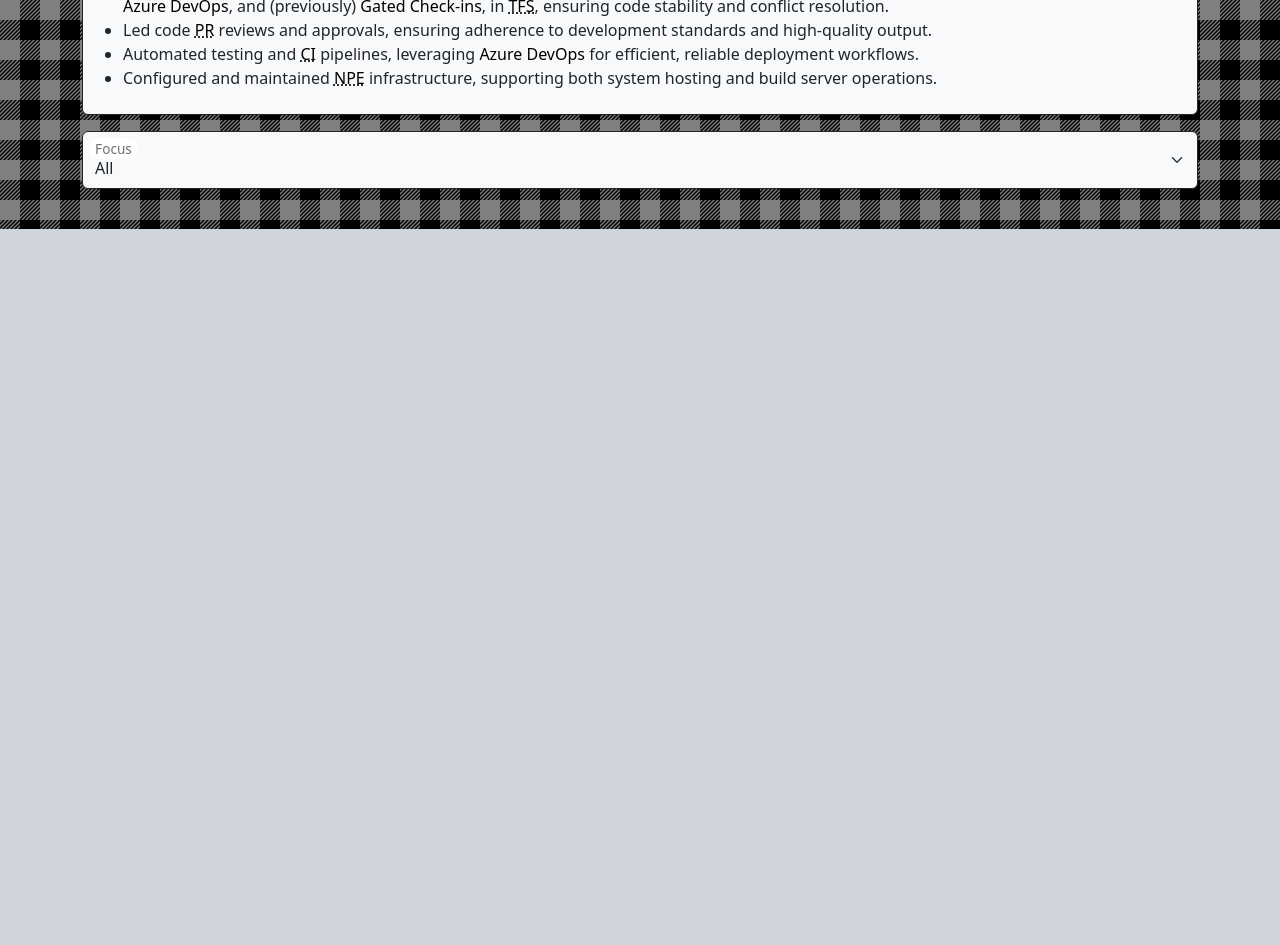
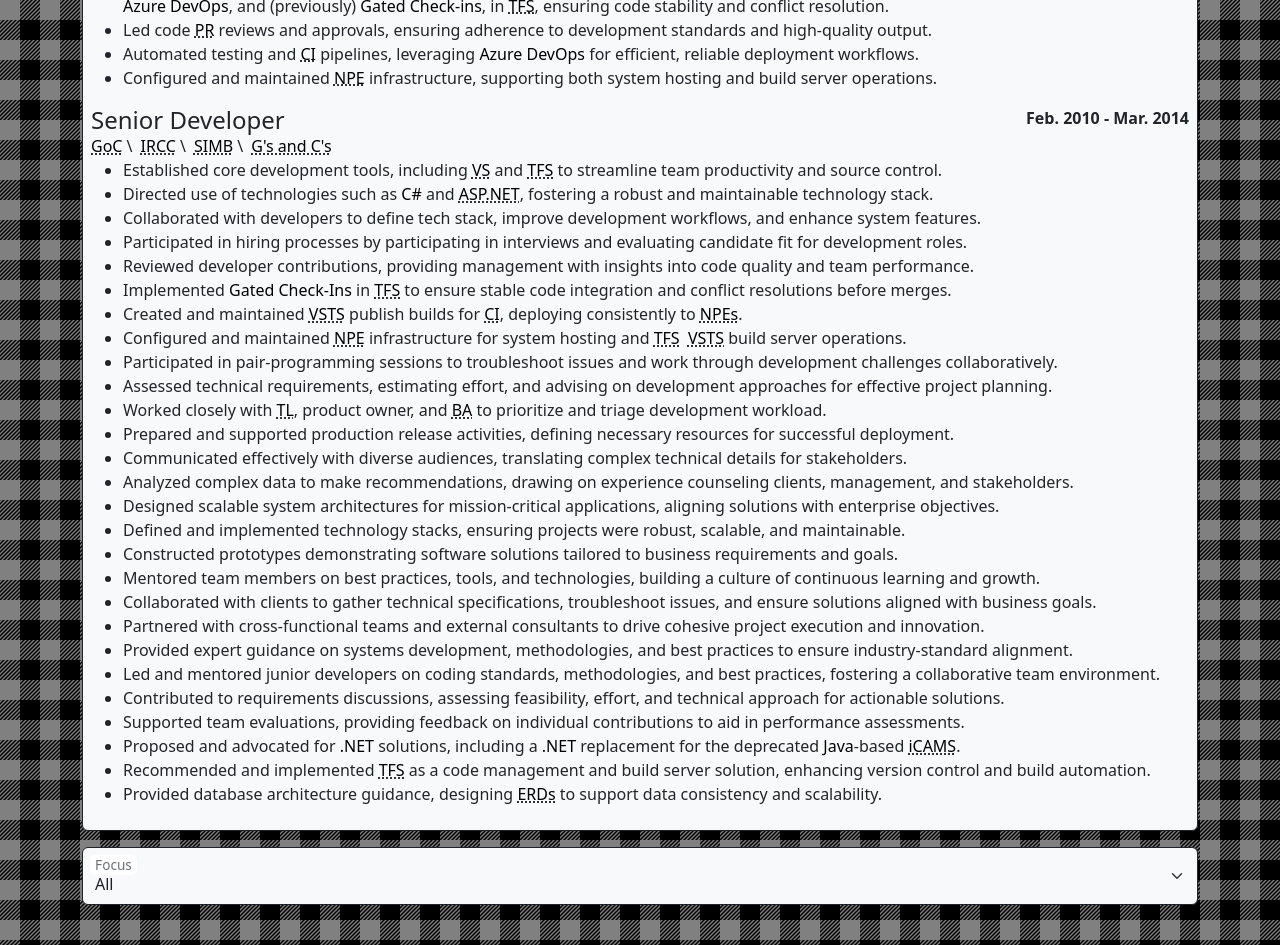
Before and after one commit to Scott-D-Hodgson/cv, a Vue app: page / in a window 1280 px wide. Shown: the part 1040-1985 px from the top of the page. Before the commit the page ends 1269 px from the top, so only its background shows below. Built offline with nearby package versions, Linux system fonts and the light colour scheme; some icons are missing.

Commit message:
Add Senior Developer Section

```diff
--- a/src/components/cv/Employment.vue
+++ b/src/components/cv/Employment.vue
@@ -1,11 +1,13 @@
 <script setup lang="ts">
 import Section from '../layout/Section.vue';
+import SeniorDeveloper from './employment/SeniorDeveloper.vue';
 import TechnicalLead from './employment/TechnicalLead.vue';
 </script>
 
 <template>
     <Section heading="Employment">
         <TechnicalLead></TechnicalLead>
+        <SeniorDeveloper></SeniorDeveloper>
     </Section>
 </template>
 
--- /dev/null
+++ b/src/components/cv/employment/SeniorDeveloper.vue
@@ -0,0 +1,144 @@
+<script setup lang="ts">
+import Position from '../../layout/Position.vue';
+import Term from '../../layout/Term.vue';
+import FocusItem from '../FocusItem.vue';
+</script>
+
+<template>
+    <Position
+        title="Senior Developer"
+        from="Feb. 2010"
+        to="Mar. 2014"
+        :organization="[
+            { reference: 'goc', acronym: 'GoC', value: 'Government of Canada' },
+            { reference: 'ircc', acronym: 'IRCC', value: 'Immigration, Refugees, and Citizenship Canada' },
+            { reference: 'simb', acronym: 'SIMB', value: 'Solutions Information Management Branch' },
+            { reference: 'gsandcs', acronym: `G's and C's`, value: 'Grants and Contributions' }
+        ]">
+        <ul>
+            <FocusItem :focus="['full-stack', 'front-end', 'back-end']">
+                Established core development tools, including <Term reference="vs" acronym="VS"
+                value="Visual Studio"></Term> and <Term reference="tfs" acronym="TFS"
+                value="Team Foundation Server"></Term> to streamline team productivity and source control.
+            </FocusItem>
+            <FocusItem :focus="['full-stack', 'front-end', 'back-end']">
+                Directed use of technologies such as <Term reference="csharp" value="C#"></Term> and
+                <Term reference="aspnet" acronym="ASP.NET" value="Active Server Pages .NET"></Term>,
+                fostering a robust and maintainable technology stack.
+            </FocusItem>
+            <FocusItem :focus="['cross-functional']">
+                Collaborated with developers to define tech stack, improve development workflows, and
+                enhance system features.
+            </FocusItem>
+            <FocusItem :focus="['cross-functional']">
+                Participated in hiring processes by participating in interviews and evaluating candidate
+                fit for development roles.
+            </FocusItem>
+            <FocusItem :focus="['mentoring']">
+                Reviewed developer contributions, providing management with insights into code quality and
+                team performance.
+            </FocusItem>
+            <FocusItem :focus="['infrastructure']">
+                Implemented <Term reference="gatedcheckins" value="Gated Check-Ins"></Term> in <Term
+                reference="tfs" acronym="TFS" value="Team Foundation Server"></Term> to ensure stable code
+                integration and conflict resolutions before merges.
+            </FocusItem>
+            <FocusItem :focus="['infrastructure']">
+                Created and maintained <Term reference="vsts" acronym="VSTS"
+                value="Visual Studio Team Services"></Term> publish builds for <Term reference="ci"
+                acronym="CI" value="Continuous Integration"></Term>, deploying consistently to
+                <Term reference="npe" acronym="NPEs" value="Non-Production Environments"></Term>.
+            </FocusItem>
+            <FocusItem :focus="['infrastructure']">
+                Configured and maintained <Term reference="npe" acronym="NPE"
+                value="Non-Production Environment"></Term> infrastructure for system hosting and
+                <Term reference="tfs" acronym="TFS" value="Team Foundation Server"></Term>&nbsp;
+                <Term reference="vsts" acronym="VSTS" value="Visual Studio Team Services"></Term>
+                build server operations.
+            </FocusItem>
+            <FocusItem :focus="['mentoring']">
+                Participated in pair-programming sessions to troubleshoot issues and work through
+                development challenges collaboratively.
+            </FocusItem>
+            <FocusItem :focus="['planning']">
+                Assessed technical requirements, estimating effort, and advising on development approaches
+                for effective project planning.
+            </FocusItem>
+            <FocusItem :focus="['cross-functional']">
+                Worked closely with <Term reference="tl" acronym="TL" value="Team Lead"></Term>, product
+                owner, and <Term reference="ba" acronym="BA" value="Business Analyst"></Term> to prioritize
+                and triage development workload.
+            </FocusItem>
+            <FocusItem :focus="['infrastructure']">
+                Prepared and supported production release activities, defining necessary resources for
+                successful deployment.
+            </FocusItem>
+            <FocusItem :focus="['cross-functional']">
+                Communicated effectively with diverse audiences, translating complex technical details for
+                stakeholders.
+            </FocusItem>
+            <FocusItem :focus="['cross-functional']">
+                Analyzed complex data to make recommendations, drawing on experience counseling clients,
+                management, and stakeholders.
+            </FocusItem>
+            <FocusItem :focus="['architecture']">
+                Designed scalable system architectures for mission-critical applications, aligning solutions
+                with enterprise objectives.
+            </FocusItem>
+            <FocusItem :focus="['architecture']">
+                Defined and implemented technology stacks, ensuring projects were robust, scalable, and
+                maintainable.
+            </FocusItem>
+            <FocusItem :focus="['architecture']">
+                Constructed prototypes demonstrating software solutions tailored to business requirements
+                and goals.
+            </FocusItem>
+            <FocusItem :focus="['mentoring']">
+                Mentored team members on best practices, tools, and technologies, building a culture of
+                continuous learning and growth.
+            </FocusItem>
+            <FocusItem :focus="['cross-functional']">
+                Collaborated with clients to gather technical specifications, troubleshoot issues, and
+                ensure solutions aligned with business goals.
+            </FocusItem>
+            <FocusItem :focus="['cross-functional']">
+                Partnered with cross-functional teams and external consultants to drive cohesive project
+                execution and innovation.
+            </FocusItem>
+            <FocusItem :focus="['mentoring', 'cross-functional']">
+                Provided expert guidance on systems development, methodologies, and best practices to ensure
+                industry-standard alignment.
+            </FocusItem>
+            <FocusItem :focus="['mentoring']">
+                Led and mentored junior developers on coding standards, methodologies, and best practices,
+                fostering a collaborative team environment.
+            </FocusItem>
+            <FocusItem :focus="['cross-functional']">
+                Contributed to requirements discussions, assessing feasibility, effort, and technical
+                approach for actionable solutions.
+            </FocusItem>
+            <FocusItem :focus="['cross-functional']">
+                Supported team evaluations, providing feedback on individual contributions to aid in
+                performance assessments.
+            </FocusItem>
+            <FocusItem :focus="['architecture']">
+                Proposed and advocated for <Term reference="dotnet" value=".NET"></Term> solutions,
+                including a <Term reference="dotnet" value=".NET"></Term> replacement for the deprecated
+                <Term reference="java" value="Java"></Term>-based <Term reference="icams" acronym="iCAMS"
+                value="Immigration Contribution Agreement Management System"></Term>.
+            </FocusItem>
+            <FocusItem :focus="['architecture', 'infrastructure']">
+                Recommended and implemented <Term reference="tfs" acronym="TFS"
+                value="Team Foundation Server"></Term> as a code management and build server solution,
+                enhancing version control and build automation.
+            </FocusItem>
+            <FocusItem :focus="['architecture']">
+                Provided database architecture guidance, designing <Term reference="erd" acronym="ERDs"
+                value="Entity-Relationship Diagrams"></Term> to support data consistency and scalability.
+            </FocusItem>
+        </ul>
+
+    </Position>
+</template>
+
+<style scoped></style>
--- a/src/components/cv/employment/TechnicalLead.vue
+++ b/src/components/cv/employment/TechnicalLead.vue
@@ -15,8 +15,7 @@
             { reference: 'ircc', acronym: 'IRCC', value: 'Immigration, Refugees, and Citizenship Canada' },
             { reference: 'tdss', acronym: 'TDSS', value: 'Transformation and Digital Services Sector' },
             { reference: 'websolutions', value: 'Web Solutions' }
-        ]"
-    >
+        ]">
         <ul>
             <FocusItem :focus="['cross-functional', 'full-stack', 'front-end', 'back-end']">
                 Oversaw technical solutions across three distinct projects, led
```
